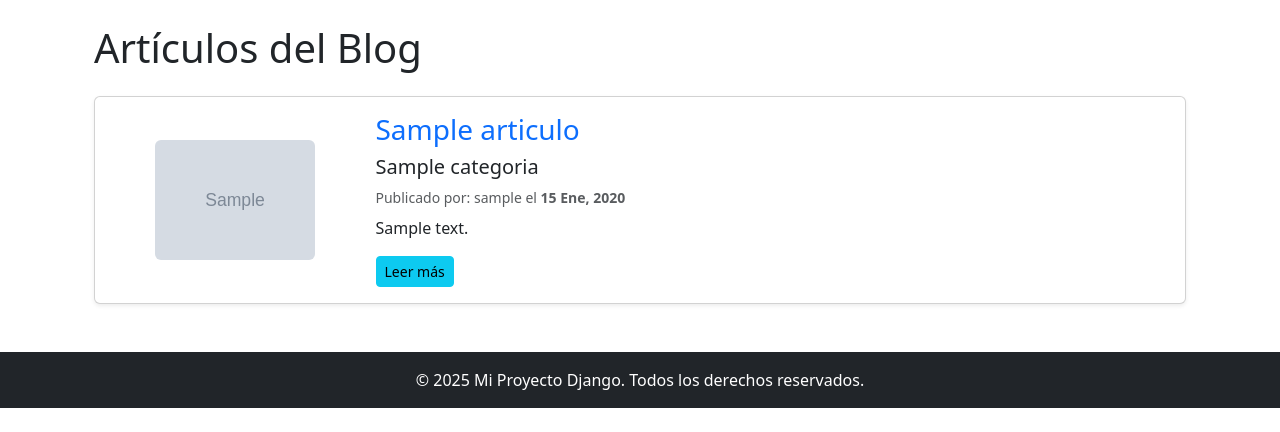
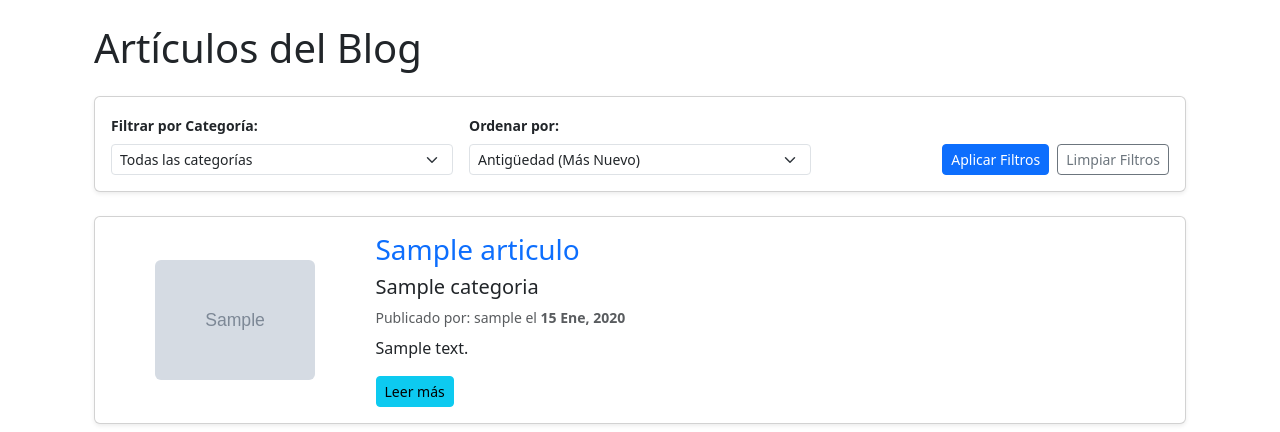
Before and after one commit to adrian-holzer/blog_informatorio, a Django app: page /articulos in a window 1280 px wide. Shown: the part 104-536 px from the top of the page. Run offline with Django 5.2, Linux system fonts and the light colour scheme; tables that the repository leaves empty hold one stand-in row (values such as "Sample post"); grey boxes marked "Sample" are stand-in pictures.

Commit message:
filtros de articulos

```diff
--- a/apps/articulo/forms.py
+++ b/apps/articulo/forms.py
@@ -15,11 +15,9 @@ class ArticuloForm(forms.ModelForm):
         model = Articulo
 
 
-        # Excluimos 'editor', 'fecha_publicacion' y 'publicado'
-        # porque los asignaremos automáticamente en la vista.
+
         fields = ('titulo', 'resumen', 'contenido', 'categoria', 'imagen')
 
-        # Opcional: añade clases para darle un estilo (asumiendo Bootstrap)
         widgets = {
             'titulo': forms.TextInput(attrs={'class': 'form-control'}),
             'resumen': forms.Textarea(attrs={'class': 'form-control', 'rows': 3}),
--- a/apps/articulo/views.py
+++ b/apps/articulo/views.py
@@ -4,7 +4,7 @@ from django.shortcuts import render, redirect, get_object_or_404
 from django.contrib.auth.decorators import login_required
 from django.core.exceptions import PermissionDenied
 from django.contrib import messages
-from .models import Articulo
+from .models import Articulo, Categoria
 from .forms import ArticuloForm
 from django.contrib.auth.models import Group
 from apps.comentario.forms import ComentarioForm
@@ -17,35 +17,51 @@ def es_colaborador(user):
     except Group.DoesNotExist:
         return False
 
-# Lista de articulos activos
 
 def lista_articulos(request):
-    articulos_qs = Articulo.objects.filter(activo=True)
+
+    articulos = Articulo.objects.filter(activo=True)
+
+    filtro_categoria = request.GET.get('categoria', None)
+    orden_por = request.GET.get('orden', 'fecha_desc')
+    if filtro_categoria:
+        try:
+            articulos = articulos.filter(categoria__pk=int(filtro_categoria))
+        except ValueError:
+            pass
+
+    if orden_por == 'fecha_asc':
+        articulos = articulos.order_by('fecha_publicacion')
+    elif orden_por == 'fecha_desc':
+        articulos = articulos.order_by('-fecha_publicacion')
+    elif orden_por == 'titulo_asc':
+        articulos = articulos.order_by('titulo')
+    elif orden_por == 'titulo_desc':
+        articulos = articulos.order_by('-titulo')
+
+    todas_las_categorias = Categoria.objects.all()
+
     articulos_data = []
-    user = request.user
-
-
-    is_colab = es_colaborador(user)
-    is_super = user.is_superuser
-
-    for articulo in articulos_qs:
-
+    for articulo in articulos:
         can_edit = False
-        if user.is_authenticated:
-            es_dueno = (articulo.editor == user)
-
-            if es_dueno or is_colab or is_super:
-                can_edit = True
+        if request.user.is_authenticated:
+            is_owner = (articulo.editor == request.user)
+            is_superuser_or_colab = request.user.is_superuser
+            can_edit = is_owner or is_superuser_or_colab
 
         articulos_data.append({
             'articulo': articulo,
-            'can_edit': can_edit
+            'can_edit': can_edit,
         })
 
-    contexto = {'articulos_data': articulos_data}
+    contexto = {
+        'articulos_data': articulos_data,
+        'categorias': todas_las_categorias,
+        'filtro_categoria_actual': filtro_categoria,
+        'orden_actual': orden_por,
+    }
+
     return render(request, 'articulo/lista_articulos.html', contexto)
-
-#  Muestra un artículo específico.
 
 def detalle_articulo(request, pk):
     articulo = get_object_or_404(Articulo, pk=pk, activo=True)
@@ -65,7 +81,6 @@ def detalle_articulo(request, pk):
         else:
             comentario_form = ComentarioForm()
 
-    # 2. Listado de Comentarios y Permisos
     comentarios = articulo.comentarios.all().order_by('fecha')
 
     comentarios_data = []
@@ -74,11 +89,9 @@ def detalle_articulo(request, pk):
     for comentario in comentarios:
         can_edit_or_delete = False
 
-        # El usuario logueado puede editar/eliminar un comentario si:
         if user.is_authenticated:
             es_dueno = (comentario.usuario == user)
 
-            # Es dueño O (Es Colaborador o Superuser)
             if es_dueno or is_colab_or_super:
                 can_edit_or_delete = True
 
--- a/templates/articulo/lista_articulos.html
+++ b/templates/articulo/lista_articulos.html
@@ -6,7 +6,62 @@
 <div class="container">
     <h1 class="my-4">Artículos del Blog</h1>
 
-    {# Botón CREAR (Visible solo para usuarios logueados) #}
+
+    <div class="card p-3 mb-4 shadow-sm">
+
+        <form method="get" action="{% url 'apps.articulo:lista_articulos' %}" class="row g-3 align-items-end">
+
+   {# FILTRO POR CATEGORÍA #}
+<div class="col-md-4">
+    <label for="id_categoria" class="form-label small fw-bold">Filtrar por Categoría:</label>
+    <select name="categoria" id="id_categoria" class="form-select form-select-sm">
+        <option value="">Todas las categorías</option>
+        {% for cat in categorias %}
+        <option value="{{ cat.pk }}"
+            {% if cat.pk|add:'' == filtro_categoria_actual.pk %}selected{% endif %}>
+            {{ cat.nombre }}
+        </option>
+        {% endfor %}
+    </select>
+</div>
+            {# ORDENAR POR (Antigüedad / Alfabético) #}
+            <div class="col-md-4">
+                <label for="id_orden" class="form-label small fw-bold">Ordenar por:</label>
+                <select name="orden" id="id_orden" class="form-select form-select-sm">
+
+                    {# La sintaxis perfecta para mantener la selección #}
+                    <option value="fecha_desc" {% if orden_actual == 'fecha_desc' %}selected{% endif %}>
+                        Antigüedad (Más Nuevo)
+                    </option>
+
+                    <option value="fecha_asc" {% if orden_actual == 'fecha_asc' %}selected{% endif %}>
+                        Antigüedad (Más Antiguo)
+                    </option>
+
+                    <option value="titulo_asc" {% if orden_actual == 'titulo_asc' %}selected{% endif %}>
+                        Título (A - Z)
+                    </option>
+
+                    <option value="titulo_desc" {% if orden_actual == 'titulo_desc' %}selected{% endif %}>
+                        Título (Z - A)
+                    </option>
+                </select>
+            </div>
+
+            <div class="col-md-4 d-flex justify-content-end">
+                <button type="submit" class="btn btn-primary btn-sm me-2">
+                    <i class="bi bi-funnel"></i> Aplicar Filtros
+                </button>
+                <a href="{% url 'apps.articulo:lista_articulos' %}" class="btn btn-outline-secondary btn-sm">
+                    <i class="bi bi-x-circle"></i> Limpiar Filtros
+                </a>
+            </div>
+
+        </form>
+    </div>
+    {# ------------------------------------------------------------------ #}
+
+
     {% if user.is_authenticated %}
     <div class="d-flex justify-content-end mb-4">
         <a href="{% url 'apps.articulo:crear_articulo' %}" class="btn btn-success">
@@ -25,7 +80,6 @@
 
                     <div class="row g-0">
 
-                        {# COLUMNA 1: IMAGEN #}
                         {% if articulo.imagen %}
                         <div class="col-md-3 d-flex align-items-center justify-content-center">
                             <img src="{{ articulo.imagen.url }}" alt="{{ articulo.titulo }}"
@@ -35,7 +89,6 @@
                         {% endif %}
 
                         {# COLUMNA 2: TEXTO Y METADATOS #}
-                        {# Ajustamos el ancho si hay imagen (col-md-9) o si no la hay (col-md-12) #}
                         <div class="{% if articulo.imagen %}col-md-9{% else %}col-md-12{% endif %}">
 
                             <h3 class="card-title mb-2">
```
Also changed, not shown: README.md.
